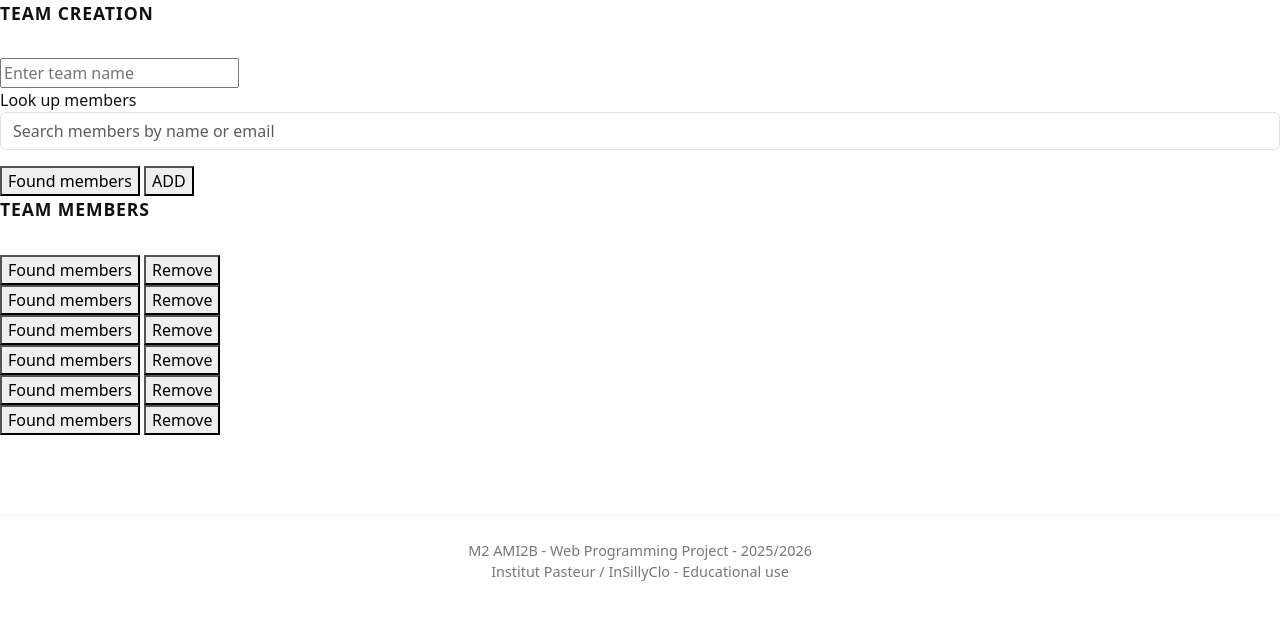
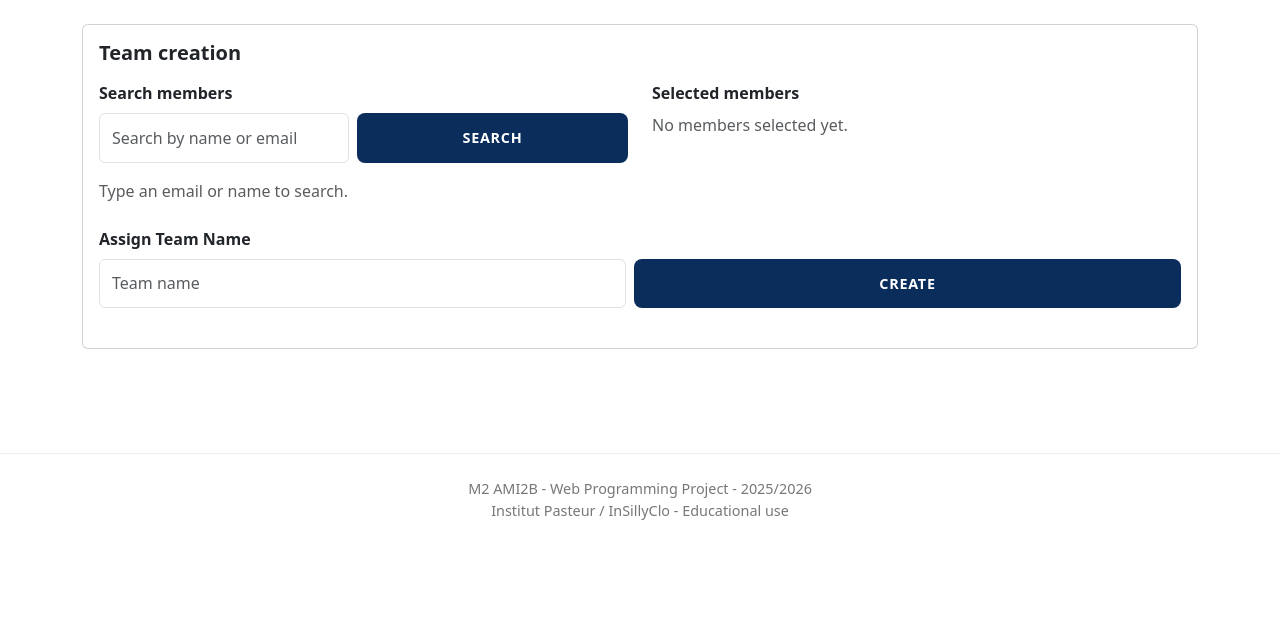
Before and after one commit to MiguelSenHer/projet-web-G4, a Django app: page /accounts/teams/create/ in a window 1280 px wide. Shown: the part 57-677 px from the top of the page. Run offline with Django 5.2, Linux system fonts and the light colour scheme; the visitor is signed in with stand-in values (Sample User, id 1).

Commit message:
work on create teams + a few fixes

```diff
--- a/src/accounts/templates/accounts/teams_create.html
+++ b/src/accounts/templates/accounts/teams_create.html
@@ -1,91 +1,111 @@
 {% extends "frontend/base.html" %}
-
-{% block title %}
-Manage Teams - InSillyClo
-{% endblock %}
+{% block title %}Create Team - InSillyClo{% endblock %}
 
 {% block content %}
 
-  <section class="team-box">
-    <div class="team-grid">
-      <!-- LEFT: TEAM CREATION -->
-      <div>
-        <div class="panel-title">TEAM CREATION</div>
+{% if messages %}
+  <div class="container mt-3">
+    {% for message in messages %}
+      <div class="alert alert-{{ message.tags|default:'info' }} alert-dismissible fade show" role="alert">
+        {{ message }}
+        <button type="button" class="btn-close" data-bs-dismiss="alert"></button>
+      </div>
+    {% endfor %}
+  </div>
+{% endif %}
 
-        <input class="pill-input" type="text" placeholder="Enter team name" aria-label="Team name">
+<div class="container py-4">
+  <div class="card">
+    <div class="card-body">
+      <h5 class="fw-bold mb-3">Team creation</h5>
 
-        <div class="hint-label">Look up members</div>
-        <form method="get" class="mb-3">
+      <div class="row g-4">
+        <div class="col-12 col-lg-6">
+          <div class="fw-semibold mb-2">Search members</div>
+
+          <form method="get" class="d-flex gap-2 mb-3">
             <input
               type="text"
               name="user_q"
               class="form-control"
-            placeholder="Search members by name or email"
-            value="{{ request.GET.user_q }}"
+              placeholder="Search by name or email"
+              value="{{ request.GET.user_q|default:'' }}"
             >
+            <button class="btn-create" type="submit">Search</button>
           </form>
 
           {% if users %}
-          <ul class="list-group mt-2">
+            <div class="border rounded-3 overflow-auto" style="max-height: 320px;">
+              <ul class="list-group list-group-flush">
                 {% for user in users %}
                   <li class="list-group-item d-flex justify-content-between align-items-center">
-                {{ user.get_full_name|default:user.email }}
-                <button class="btn btn-sm btn-outline-primary">
-                  Add
-                </button>
+                    <div>
+                      <div class="fw-semibold">{{ user.get_full_name|default:user.email }}</div>
+                      <div class="text-muted small">{{ user.email }}</div>
+                    </div>
+
+                    <form method="post" class="m-0">
+                      {% csrf_token %}
+                      <input type="hidden" name="action" value="add">
+                      <input type="hidden" name="user_id" value="{{ user.id }}">
+                      <button class="btn-create" type="submit">Add</button>
+                    </form>
                   </li>
                 {% endfor %}
               </ul>
+            </div>
           {% elif request.GET.user_q %}
-          <p class="text-muted mt-2">No users found.</p>
+            <div class="text-muted">No users found.</div>
+          {% else %}
+            <div class="text-muted">Type an email or name to search.</div>
           {% endif %}
+        </div>
 
-        <div class="found-row">
-          <button type="button" class="member-pill">Found members</button>
-          <button type="button" class="btn-outline-blue">ADD</button>
+        <div class="col-12 col-lg-6">
+          <div class="fw-semibold mb-2">Selected members</div>
+
+          {% if selected_users %}
+            <div class="border rounded-3 overflow-auto" style="max-height: 320px;">
+              <ul class="list-group list-group-flush">
+                {% for user in selected_users %}
+                  <li class="list-group-item d-flex justify-content-between align-items-center">
+                    <div>
+                      <div class="fw-semibold">{{ user.get_full_name|default:user.email }}</div>
+                      <div class="text-muted small">{{ user.email }}</div>
+                    </div>
+
+                    <form method="post" class="m-0">
+                      {% csrf_token %}
+                      <input type="hidden" name="action" value="remove">
+                      <input type="hidden" name="user_id" value="{{ user.id }}">
+                      <button class="btn-create" type="submit">Remove</button>
+                    </form>
+                  </li>
+                {% endfor %}
+              </ul>
+            </div>
+          {% else %}
+            <div class="text-muted">No members selected yet.</div>
+          {% endif %}
         </div>
       </div>
 
-      <!-- VERTICAL DIVIDER -->
-      <div class="divider" aria-hidden="true"></div>
+      <div class="fw-semibold mt-4 mb-2">Assign Team Name</div>
+      <form method="post" class="d-flex gap-2 mb-4">
+        {% csrf_token %}
+        <input type="hidden" name="action" value="create_team">
+        <input
+          type="text"
+          name="team_name"
+          class="form-control"
+          placeholder="Team name"
+          required
+        >
+        <button class="btn-create" type="submit">Create</button>
+      </form>
 
-      <!-- RIGHT: TEAM MEMBERS (scrollable list) -->
-      <div>
-        <div class="panel-title">TEAM MEMBERS</div>
-
-        <div class="scroll-area">
-          <div class="member-row">
-            <button type="button" class="member-pill">Found members</button>
-            <button type="button" class="btn-outline-blue">Remove</button>
-          </div>
-
-          <div class="member-row">
-            <button type="button" class="member-pill">Found members</button>
-            <button type="button" class="btn-outline-blue">Remove</button>
-          </div>
-
-          <div class="member-row">
-            <button type="button" class="member-pill">Found members</button>
-            <button type="button" class="btn-outline-blue">Remove</button>
-          </div>
-
-          <div class="member-row">
-            <button type="button" class="member-pill">Found members</button>
-            <button type="button" class="btn-outline-blue">Remove</button>
-          </div>
-
-          <!-- Add more rows to see the scrollbar -->
-          <div class="member-row">
-            <button type="button" class="member-pill">Found members</button>
-            <button type="button" class="btn-outline-blue">Remove</button>
-          </div>
-          <div class="member-row">
-            <button type="button" class="member-pill">Found members</button>
-            <button type="button" class="btn-outline-blue">Remove</button>
     </div>
   </div>
 </div>
-    </div>
-  </section>
 
 {% endblock %}
--- a/src/accounts/urls.py
+++ b/src/accounts/urls.py
@@ -6,9 +6,9 @@ urlpatterns = [
     path("login/", views.login_view, name="login"),
     path("logout/", views.logout_view, name="logout"),
 
-    path("password-reset/", views.forgot_password_view, name="forgot-password"),
-    path("password-reset/sent/", views.password_reset_sent_view, name="password-reset-sent"),
-    path("password-reset/<uuid:reset_id>/", views.reset_password_view, name="reset-password"),
+    path("forgot-password/", views.forgot_password_view, name="forgot-password"),
+    path("forgot-password/sent/", views.password_reset_sent_view, name="password-reset-sent"),
+    path("reset-password/<uuid:reset_id>/", views.reset_password_view, name="reset-password"),
 
     path("profile/", views.profile_view, name="profile"),
     path("teams/", views.teams_view, name="teams"),
--- a/src/accounts/views.py
+++ b/src/accounts/views.py
@@ -10,9 +10,9 @@ from django.core.mail import EmailMessage
 from django.urls import reverse
 from .forms import SignUpForm
 from .models import PasswordReset
+from django.db.models import Q
 
 User = get_user_model()
-
 
 # -----------------------
 # SIGNUP
@@ -217,4 +217,56 @@ def teams_view(request):
 
 @login_required
 def teams_create_view(request):
-    return render(request, "accounts/teams_create.html")
+    q = request.GET.get("user_q", "").strip()
+    users = []
+
+    if q:
+        users = (
+            User.objects
+            .filter(
+                Q(email__icontains=q) |
+                Q(username__icontains=q) |
+                Q(first_name__icontains=q) |
+                Q(last_name__icontains=q)
+            )
+            .exclude(pk=request.user.pk)
+            .order_by("email")[:20]
+        )
+
+    # --- "selected members" stored in session (simple, no DB model yet) ---
+    selected_ids = request.session.get("team_selected_ids", [])
+    selected_users = User.objects.filter(id__in=selected_ids).order_by("email")
+
+    # --- POST: add/remove ---
+    if request.method == "POST":
+        action = request.POST.get("action")
+        user_id = request.POST.get("user_id")
+
+        if user_id and user_id.isdigit():
+            user_id = int(user_id)
+
+            if action == "add":
+                if user_id not in selected_ids:
+                    selected_ids.append(user_id)
+                    request.session["team_selected_ids"] = selected_ids
+                    messages.success(request, "Member added.")
+                return redirect(f"{request.path}?user_q={q}")
+
+            if action == "remove":
+                if user_id in selected_ids:
+                    selected_ids.remove(user_id)
+                    request.session["team_selected_ids"] = selected_ids
+                    messages.success(request, "Member removed.")
+                return redirect(f"{request.path}?user_q={q}")
+
+        messages.error(request, "Invalid action.")
+        return redirect(request.path)
+
+    return render(
+        request,
+        "accounts/teams_create.html",
+        {
+            "users": users,
+            "selected_users": selected_users,
+        },
+    )
--- a/src/frontend/static/frontend/styles.css
+++ b/src/frontend/static/frontend/styles.css
@@ -34,7 +34,6 @@ body {
   font-weight: 700;
 }
 
-/* Hero */
 .hero-title {
   font-size: 2.5rem;
   font-weight: 800;
--- a/src/frontend/static/frontend/styles.scss
+++ b/src/frontend/static/frontend/styles.scss
@@ -47,7 +47,6 @@ body {
   }
 }
 
-/* Hero */
 .hero-title {
   font-size: 2.5rem;
   font-weight: 800;
```
Also changed, not shown: src/accounts/templates/accounts/login.html (+5 -4 lines), 1 other file. Lines whose indentation alone changed are shown as unchanged.
